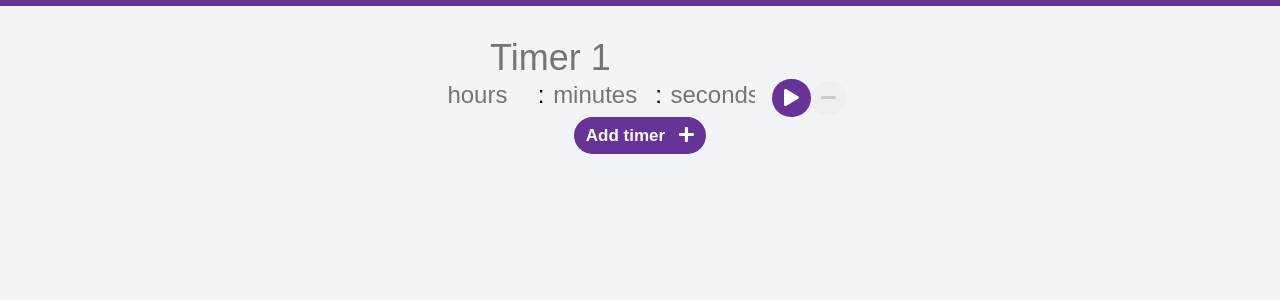
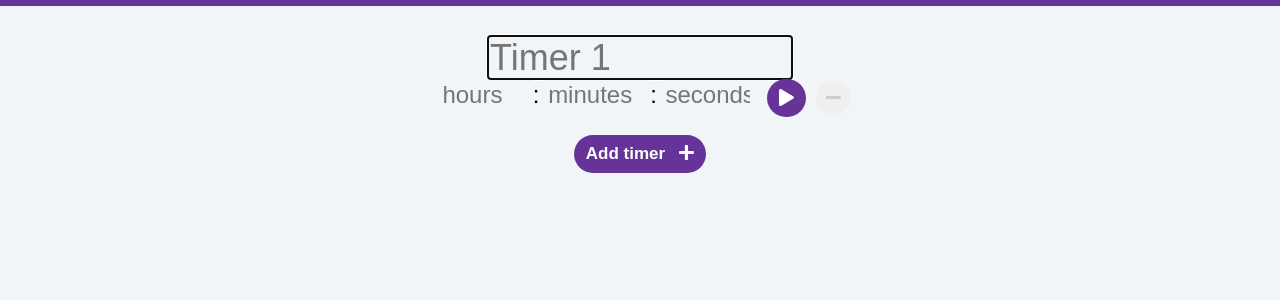
Before and after one commit to Hugo4400/workout-timer, a Vue app: page / in a window 1280 px wide. Both pictures are taken after a click on the button "Add timer". Shown: the top 300 px of the page. Built offline with nearby package versions, Linux system fonts and the light colour scheme; a web font is replaced by a local one.

Commit message:
Timer now functional.

```diff
--- a/src/App.vue
+++ b/src/App.vue
@@ -3,7 +3,11 @@
     <div id="timerList">
       <timer v-for="i in timers" v-bind:key="i" :id="i" />
     </div>
+    <br>
     <button id="addTimer" @click="addTimer()" class="h-btn action">Add timer&nbsp;&nbsp;&nbsp;<font-awesome-icon icon="plus"></font-awesome-icon></button>
+    <h1 v-if="done">
+      DONE !
+    </h1>
   </div>
 </template>
 
@@ -25,6 +29,9 @@ export default {
   computed: {
     timers() {
       return store.state.timers
+    },
+    done() {
+      return store.state.done
     }
   },
   methods: {
--- a/src/components/timer.vue
+++ b/src/components/timer.vue
@@ -1,10 +1,10 @@
 <template>
   <div class="timer">
-    <input type="text" :placeholder="title" id="title"/><br>
+    <input type="text" :placeholder="title" ref="title" id="title"/><br>
     <span class="timernbs">
-      <input ref="hours" class="timerInt" type="number" max="23" placeholder="hours  " v-bind:value="hours" />:
-      <input ref="minutes" class="timerInt" type="number" max="59" placeholder="minutes  " v-bind:value="minutes" />:
-      <input ref="seconds" class="timerInt" type="number" max="59" placeholder="seconds  " v-bind:value="seconds" />
+      <input id="hours" class="timerInt" type="number" max="23" placeholder="hours  " v-model="hours" />:
+      <input id="minutes" class="timerInt" type="number" max="59" placeholder="minutes  " v-model="minutes" />:
+      <input id="seconds" class="timerInt" type="number" max="59" placeholder="seconds  " v-model="seconds" />
       <button @click="start()" class="h-btn action" ref="startBtn" v-if="!isActive">
         <font-awesome-icon icon="play"></font-awesome-icon>
       </button>
@@ -32,12 +32,20 @@
         title : "Timer "+this.id,
         hours : '',
         minutes : '',
-        seconds : ''
+        seconds : '',
+        running : false
       }
     },
     computed: {
       isActive() {
         return store.state.active === this.id
+      }
+    },
+    watch: {
+      isActive(val) {
+        if (val && !this.running) {
+          this.start()
+        }
       }
     },
     methods: {
@@ -46,6 +54,7 @@
       },
       start() {
 
+        this.running = true
         store.commit('setActive', this.id)
         store.commit('setFocus', this.id)
 
@@ -54,12 +63,23 @@
           const now = new Date().getTime();
           let {hours, minutes, seconds} = this
 
-          let time = (+hours * 60 * 60 * 1000) + (+minutes * 60 * 1000) + (+seconds * 1000) // TODO: Get countdown to update.
-          let distance = (now+time) - now;
+          hours = +hours
+          minutes = +minutes
+          seconds = +seconds
 
-          this.hours = Math.floor((distance % (1000 * 60 * 60 * 24)) / (1000 * 60 * 60))
-          this.minutes = Math.floor((distance % (1000 * 60 * 60)) / (1000 * 60))
-          this.seconds = Math.floor((distance % (1000 * 60)) / 1000)
+          let time = (hours * 60 * 60 * 1000) + (minutes * 60 * 1000) + (seconds * 1000)
+
+          if (time === 0) {
+            this.done()
+          } else {
+
+            time = ((now + time) - now) - 1000;
+
+            this.hours = Math.floor((time % (1000 * 60 * 60 * 24)) / (1000 * 60 * 60))
+            this.minutes = Math.floor((time % (1000 * 60 * 60)) / (1000 * 60))
+            this.seconds = Math.floor((time % (1000 * 60)) / 1000)
+
+          }
 
         }, 1000)
 
@@ -67,10 +87,19 @@
 
       },
       stop() {
+        this.running = false
         store.commit('deactivate')
         store.commit('stopTimer', store.state.timerFunction)
+      },
+      done() {
+        this.running = false
+        store.commit('stopTimer', store.state.timerFunction)
+        store.commit('timerDone', this.id)
       }
     },
+    mounted() {
+      this.$refs.title.focus();
+    }
   }
 </script>
 
@@ -79,4 +108,8 @@
   #start-btn {
     margin-right: 10px;
   }
+
+  .h-btn.action {
+    margin-right: 10px;
+  }
 </style>
--- a/src/store.js
+++ b/src/store.js
@@ -7,9 +7,10 @@ Vue.use(Vuex);
 export const store = new Vuex.Store({
     state: {
         timers: [],
-        timerFunction: '',
+        timerFunction: false,
         active: '',
-        focus: ''
+        focus: '',
+        done: false
     },
     mutations: {
         increment (state, id) {
@@ -23,10 +24,12 @@ export const store = new Vuex.Store({
         },
         stopTimer (state, interval) {
             state.timerFunction = clearInterval(interval)
+            state.timerFunction = false
         },
         setActive (state, id) {
             if (state.timers.includes(id)) {
                 state.active = id
+                state.done = false
             }
         },
         deactivate (state) {
@@ -40,5 +43,13 @@ export const store = new Vuex.Store({
         blur (state) {
             state.focus = undefined
         },
+        timerDone (state, id) {
+            const next = state.timers[state.timers.indexOf(id)+1]
+            if (typeof next === "undefined") {
+                state.done = true
+            }
+            state.active = next
+            state.focus = next
+        }
     }
 })
```
